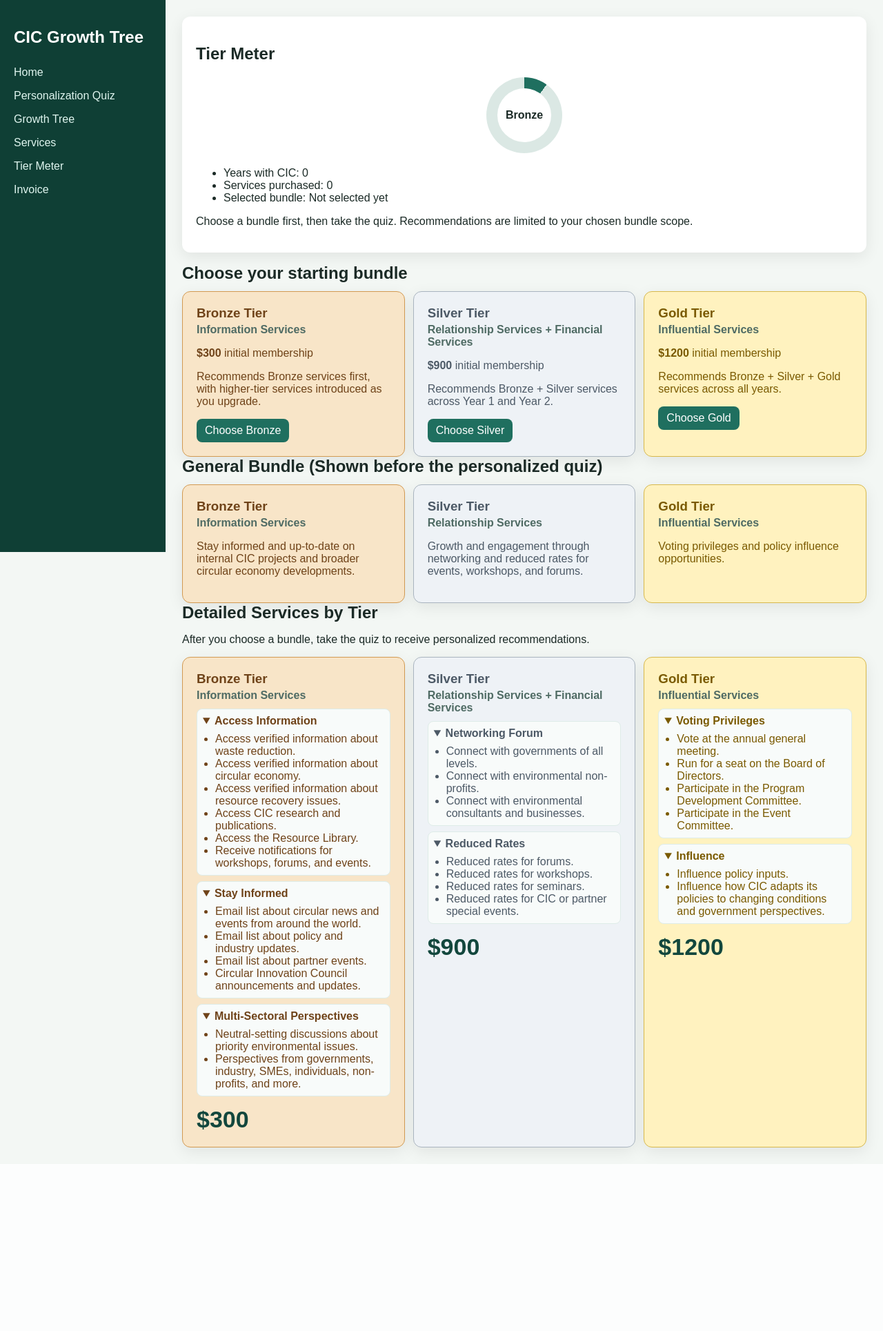
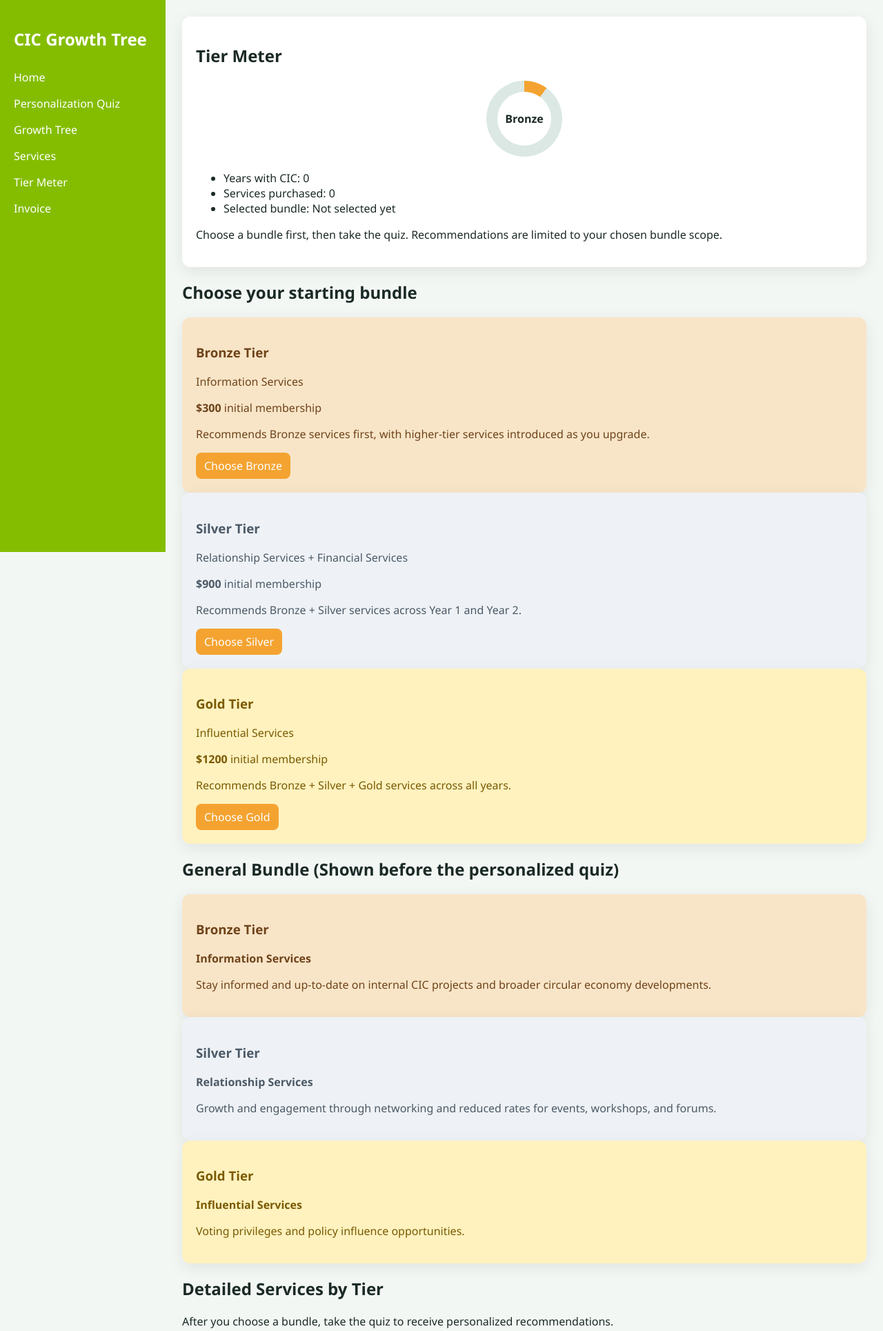
Before and after one commit to mahis1067/GrowthTree-CIC, a Flask app: page /tier in a window 1280 px wide. Shown: the top 1929 px of the page at 69% size. Before the commit the page ends 1678 px from the top, so only its background shows below. Run offline with Flask 3, Linux system fonts and the light colour scheme.

Commit message:
Updated colours and font styles

```diff
--- a/static/styles.css
+++ b/static/styles.css
@@ -1,5 +1,5 @@
-:root { --bg:#f3f7f4; --brand:#1f6f5f; --card:#fff; }
-*{box-sizing:border-box;font-family:Arial,sans-serif}
+:root { --bg:#f3f7f4; --brand:#f4a331; --card:#fff; }
+*{box-sizing:border-box;font-family:'Segoe UI', Tahoma, Geneva, Verdana, sans-serif}
 
 body{
     margin:0;
@@ -8,13 +8,13 @@ body{
 .sidebar{
         width:240px;
         min-height:100vh;
-        background:#0f3f35;
+        background:#84bd00;
         color:#fff;padding:
         20px;position:fixed}
 
 .sidebar a{
             display:block;
-            color:#dff5ef;
+            color:#ffff;
             text-decoration:none;
             padding:8px 0}
 
@@ -40,7 +40,7 @@ body{
     cursor:pointer}
 
 .btn-secondary{
-                background:#4e7f77}
+                background:#00b4e2}
 .actions{
         display:flex;
         gap:12px;
@@ -59,7 +59,7 @@ label{
 select{
         padding:8px;
         border-radius:6px;
-        border:1px solid #c8d4d0}
+        border:1px solid #ffff}
 
 .row-between{
              display:flex;
@@ -67,10 +67,9 @@ select{
              align-items:center}
 
 .tier-pill{
-            background:#e0f4ef;
-            color:#12473d;
+            background:#00b4e2;
+            color:#ffff;
             padding:6px 10px;
-            border:1px solid transparent;
             border-radius:999px;
             font-weight:700}
 
@@ -96,7 +95,7 @@ select{
                 display:grid;
                 grid-template-columns:repeat(auto-fit,minmax(220px,1fr));gap:12px}
 .service-card{background:#f8fbfa;border-radius:8px;padding:12px;border:1px solid #deece8}
-.owned{font-weight:700;color:#1f6f5f}
+.owned{font-weight:700;color:#00b4e2}
 .meter-wrap{text-align:center;margin:10px 0 20px}
 .meter{width:110px;height:110px;border-radius:50%;margin:auto;background:conic-gradient(var(--brand) var(--progress), #dbe8e4 0);display:grid;place-items:center;position:relative}
 .meter::after{content:"";position:absolute;width:78px;height:78px;background:#fff;border-radius:50%}
@@ -121,7 +120,7 @@ th,td{padding:8px;border-bottom:1px solid #dfebe6;text-align:left}
 .year-tree-list{list-style:none;margin:0;padding:0;display:grid;gap:18px;position:relative}
 .year-node{position:relative;width:calc(50% - 24px);background:#f8fbfa;border:1px solid #deece8;border-radius:12px;padding:12px}
 .year-node::before{content:"";position:absolute;top:20px;width:26px;height:4px;background:#7a4b2a}
-.year-node-title{font-weight:700;margin-bottom:8px;color:#12473d}
+.year-node-title{font-weight:700;margin-bottom:8px;color:#00b4e2}
 .service-leaves{list-style:none;margin:0;padding:0;display:grid;gap:8px}
 .service-leaf{position:relative;padding-left:14px}
 .service-leaf::before{content:"";position:absolute;left:0;top:14px;width:10px;height:2px;background:#88a59e}
@@ -141,7 +140,7 @@ th,td{padding:8px;border-bottom:1px solid #dfebe6;text-align:left}
 .tree-page{display:grid;gap:18px}
 .tree-header{display:flex;justify-content:space-between;align-items:center;gap:12px;flex-wrap:wrap}
 .tree-header h1{margin:0 0 4px}
-.tree-header p{margin:0;color:#4f6b64}
+.tree-header p{margin:0;color:#00b4e2}
 .header-actions{display:flex;gap:10px;flex-wrap:wrap}
 .tree-card{overflow:hidden}
 .small-meter{margin:0}
@@ -153,34 +152,16 @@ th,td{padding:8px;border-bottom:1px solid #dfebe6;text-align:left}
 .service-item{background:#fff;border:1px solid #d8e4df;border-radius:8px;padding:10px}
 .service-item p{margin:6px 0}
 .service-item-head{display:flex;justify-content:space-between;align-items:center;gap:8px}
-.service-item-purchased{background:#e8f7ef;border-color:#8dd6b3}
+.service-item-purchased{background:#deff90;border-color:#ffff}
 .stats-grid{display:grid;grid-template-columns:repeat(3,minmax(0,1fr));gap:12px}
-.stat-card p{margin:0;color:#4f6b64}
-.stat-card h2{margin:6px 0 0;color:#1f6f5f}
+.stat-card p{margin:0;color:#f4a331}
+.stat-card h2{margin:6px 0 0;color:#00b4e2}
 
 @media (max-width: 1000px){
   .year-sections,.stats-grid{grid-template-columns:1fr}
   .plotly-tree{height:360px}
 }
 
-.tier-page{margin-bottom:16px}
-.tier-bundles h2{margin:0 0 12px}
-.tier-columns{display:grid;grid-template-columns:repeat(3,minmax(0,1fr));gap:12px}
-.tier-card{border:1px solid transparent}
-.tier-card h3{margin:0}
-.tier-summary{margin:4px 0 10px;color:#4f6b64;font-weight:600}
-.bundle-services{display:grid;gap:8px}
-.bundle-services details{background:#f8fbfa;border:1px solid #deece8;border-radius:8px;padding:8px}
-.bundle-services summary{cursor:pointer;font-weight:700}
-.bundle-services ul{margin:8px 0 0;padding-left:18px}
-.tier-price{margin-top:14px;font-size:34px;font-weight:700;color:#12473d}
-
-.tree-layout{display:grid;grid-template-columns:1fr;gap:12px;align-items:stretch;margin:10px 0 16px}
-
-@media (max-width: 1000px){
-  .tier-columns,.tree-layout{grid-template-columns:1fr}
-}
-
 
 .tier-pill.tier-bronze,.tier-card.tier-bronze{background:#f8e5c8;border-color:#d29a52;color:#6f4319}
 .tier-pill.tier-silver,.tier-card.tier-silver{background:#eef2f6;border-color:#a9b4bf;color:#4c5966}
```
